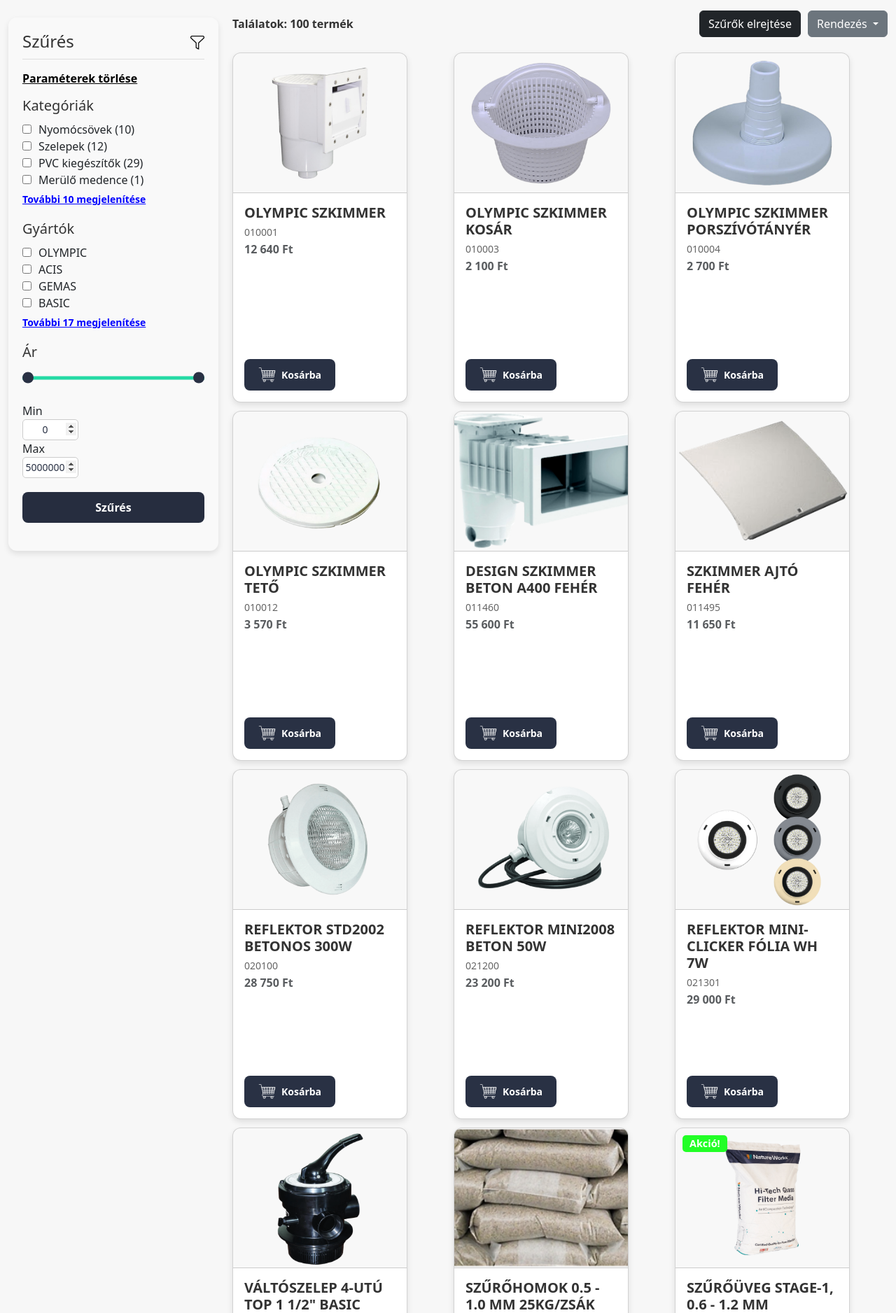
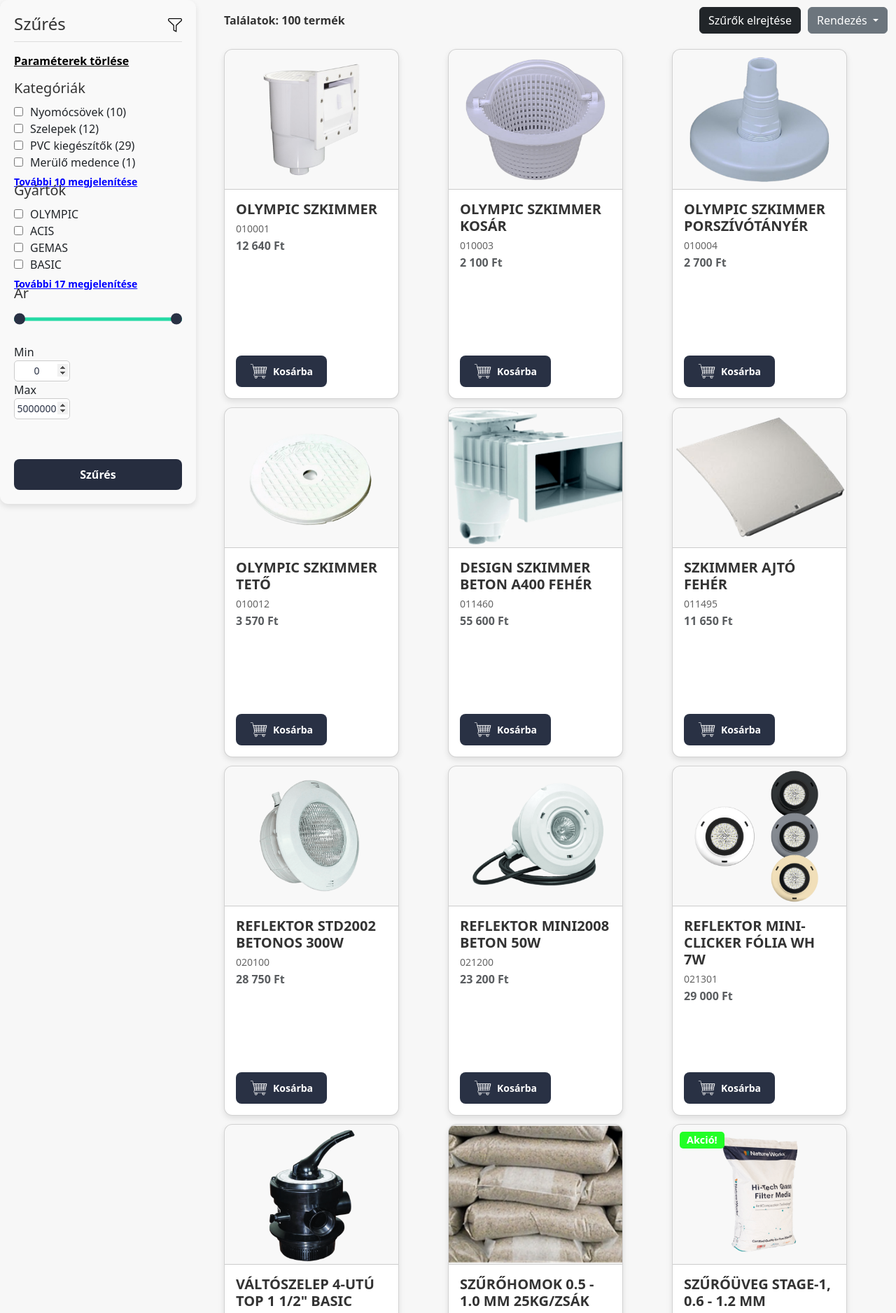
Before and after one commit to SzKaresz/PoolPalace, a PHP site: page /13c-szautner/php/termekek.php in a window 1280 px wide. Shown: the part 70-1946 px from the top of the page at 70% size. Run offline with PHP 8.4, Linux system fonts and the light colour scheme; data comes from the database, SQL or seed files in the repository; some libraries are stand-ins or nearby versions.

Commit message:
finomitasok

```diff
--- a/files/css/navbar.css
+++ b/files/css/navbar.css
@@ -45,7 +45,7 @@
 
 @media (min-width: 1500px) {
     body {
-        padding-top: 85px;
+        padding-top: 80px;
     }
 
     .navbar {
@@ -97,7 +97,7 @@
 
 @media (min-width: 1200px) and (max-width: 1499px) {
     body {
-        padding-top: 75px;
+        padding-top: 70px;
     }
 
     .navbar {
@@ -149,7 +149,7 @@
 
 @media (min-width: 460px) and (max-width: 1199px) {
     body {
-        padding-top: 65px;
+        padding-top: 60px;
     }
 
     .navbar {
@@ -223,7 +223,7 @@
 
 @media (max-width: 459px) {
     body {
-        padding-top: 65px;
+        padding-top: 60px;
     }
 
     .navbar {
--- a/files/css/termekek.css
+++ b/files/css/termekek.css
@@ -5,6 +5,11 @@ body {
     padding: 0;
     width: 100%;
     box-sizing: border-box;
+}
+
+#kontener {
+    padding: 0;
+    padding-right: calc(var(--bs-gutter-x)* .5);
 }
 
 /* Fő konténer */
@@ -19,8 +24,8 @@ body {
 
 #szuro-container {
     opacity: 1;
-    position: sticky; /* Rögzített pozíció a görgetés során */
-    top: 20px; /* Mindig a képernyő tetejéhez igazodik */
+    position: fixed;
+    left: 0;
     flex: 0 0 300px;
     max-width: 300px;
     min-width: 280px;
@@ -29,25 +34,28 @@ body {
     box-shadow: 0 4px 8px rgba(0, 0, 0, 0.1);
     padding: 20px;
     box-sizing: border-box;
-    margin-top: 20px;
-    height: fit-content; /* Csak akkora, amekkora szükséges */
-    transform: translateX(0);
+    height: calc(100vh - 80px);
+    display: flex;
+    flex-direction: column;
+    justify-content: space-between;
+    overflow-y: auto;
     transition: transform 0.5s ease-in-out, opacity 0.5s ease-in-out, height 0.5s ease-in-out;
 }
 
-/* Szűrő elrejtése asztali nézetben */
 #szuro-container.hidden {
     opacity: 0;
     transform: translateX(-100%);
+    transition: transform 0.5s ease-in-out, opacity 0.5s ease-in-out;
 }
 
-/* Visszajövő állapot */
 #szuro-container.show {
     opacity: 1;
     transform: translateX(0);
+    height: calc(100vh - 80px);
+    transition: transform 0.5s ease-in-out, opacity 0.5s ease-in-out;
 }
 
-/* Kártyák konténerének animációja */
+/* Ha a szűrő látható, a kártyák figyelembe veszik a szélességét */
 #kartyak-container {
     flex: 1;
     display: flex;
@@ -55,13 +63,15 @@ body {
     gap: 12px;
     justify-content: center;
     align-items: center;
-    transition: width 0.5s ease-in-out;
-    width: calc(100% - 320px); /* Figyelembe veszi a szűrő méretét */
+    transition: all 0.5s ease-in-out; /* Animáció a szélesség változására */
+    width: calc(100% - 320px);
+    margin-left: 320px;
 }
 
-/* Ha a szűrőpanel rejtve van, a kártyák kitöltik a teljes szélességet */
+/* Ha a szűrő eltűnik, a kártyák teljes szélességet kapnak */
 #kartyak-container.expanded {
     width: 100%;
+    margin-left: 15px;
 }
 
 /* Kártyák konténer */
@@ -253,9 +263,47 @@ input[type="range"]::-moz-range-thumb {
     transform: scale(1.1);
 }
 
-/* Szűrő szektorok */
+#szuro-container {
+    display: flex;
+    flex-direction: column;
+    height: calc(100vh - 80px); /* A navbar magasságának levonása */
+    overflow-y: auto;
+}
+
+/* Szűrő tartalom megfelelő elosztása */
+.szuroContent {
+    display: flex;
+    flex-direction: column;
+    flex-grow: 1;
+    justify-content: space-between;
+    min-height: max-content; /* Biztosítjuk, hogy a teljes teret kitöltse */
+    transition: all 0.3s ease-in-out;
+}
+
+/* Szűrő szektorok egységes elosztása */
 .szuroSector {
-    margin-bottom: 20px;
+    flex: 1;
+    display: flex;
+    flex-direction: column;
+    justify-content: space-between;
+    min-height: 0; /* Fontos! Megakadályozza az összenyomódást */
+    transition: all 0.3s ease-in-out;
+}
+
+/* Szűrőpanel visszatérési állapotának helyes beállítása */
+#szuro-container.show .szuroContent {
+    justify-content: space-between;
+}
+
+.szuroSector:last-child {
+    margin-top: auto;
+}
+
+#szures_form {
+    display: flex;
+    flex-direction: column;
+    justify-content: space-between;
+    flex-grow: 1;
 }
 
 /* Ár szűrő */
@@ -316,6 +364,8 @@ input[type='range'] {
     font-weight: 600;
     cursor: pointer;
     transition: background-color 0.3s ease;
+    margin-top: auto; /* Mindig a szűrőpanel aljára kerül */
+    align-self: stretch;
 }
 
 #szures_button:hover {
@@ -395,17 +445,22 @@ a:hover {
     }
 
     #szuro-container {
-        opacity: 0;
-        transform: translateY(-100%);
         position: relative;
         width: 100%;
         max-width: 100%;
+        height: auto;
         top: 0;
         left: 0;
-        z-index: 999;
         box-shadow: 0 4px 12px rgba(0, 0, 0, 0.2);
-        transition: transform 0.4s ease-in-out, opacity 0.4s ease-in-out;
+        transform: translateY(-100%);
+        opacity: 0;
         display: none;
+    }
+
+    #szuro-container.show {
+        opacity: 1;
+        transform: translateY(0);
+        display: block;
     }
 
     /* Kis képernyőn alapból el van rejtve */
@@ -414,15 +469,9 @@ a:hover {
         transform: translateY(-100%);
     }
 
-    /* Megjelenéskor visszacsúszik */
-    #szuro-container.show {
-        opacity: 1;
-        transform: translateY(0);
-        display: block;
-    }
-
     #kartyak-container {
         width: 100%;
+        margin-left: 0;
     }
 
     .row {
--- a/files/js/termekek.js
+++ b/files/js/termekek.js
@@ -11,12 +11,14 @@ const szuresButton = document.getElementById("szures-button");
 document.addEventListener("DOMContentLoaded", function () {
     const szuroButton = document.getElementById("szures-button");
     const szuroContainer = document.getElementById("szuro-container");
+    const kartyakContainer = document.getElementById("kartyak-container");
+    const szuroContent = document.querySelector(".szuroContent");
+    const szuroSectors = document.querySelectorAll(".szuroSector");
 
-    // Alapállapot: ha kis képernyő, akkor legyen rejtve
-    let szuroLathato = !(window.innerWidth <= 1200); // Kis képernyőn false, nagy képernyőn true
+    let szuroLathato = !(window.innerWidth <= 1200);
 
     if (window.innerWidth <= 1200) {
-        szuroContainer.style.display = "none"; // Az elején teljesen rejtve
+        szuroContainer.style.display = "none";
         szuroButton.innerText = "Szűrők megjelenítése";
     } else {
         szuroButton.innerText = "Szűrők elrejtése";
@@ -24,13 +26,9 @@ document.addEventListener("DOMContentLoaded", function () {
 
     szuroButton.addEventListener("click", function () {
         if (szuroLathato) {
-            // Ha mobilnézet, felfelé csúszik, ha asztali, balra
-            if (window.innerWidth <= 1200) {
-                szuroContainer.style.transform = "translateY(-100%)";
-            } else {
-                szuroContainer.style.transform = "translateX(-100%)";
-            }
+            szuroContainer.style.transform = "translateX(-100%)";
             szuroContainer.style.opacity = "0";
+            kartyakContainer.classList.add("expanded");
 
             setTimeout(() => {
                 szuroContainer.style.display = "none";
@@ -39,14 +37,19 @@ document.addEventListener("DOMContentLoaded", function () {
             szuroButton.innerText = "Szűrők megjelenítése";
         } else {
             szuroContainer.style.display = "block";
+
             setTimeout(() => {
                 szuroContainer.style.opacity = "1";
-                szuroContainer.style.height = "auto"; // Automatikus magasság beállítás
-                if (window.innerWidth <= 1200) {
-                    szuroContainer.style.transform = "translateY(0)";
-                } else {
-                    szuroContainer.style.transform = "translateX(0)";
-                }
+                szuroContainer.style.transform = "translateX(0)";
+                kartyakContainer.classList.remove("expanded");
+
+                // **Itt jön a lényeg:** Késleltetéssel kényszerítjük az újrarenderelést
+                setTimeout(() => {
+                    szuroContent.style.justifyContent = "space-between";
+                    szuroSectors.forEach(sector => {
+                        sector.style.justifyContent = "space-evenly";
+                    });
+                }, 300);
             }, 50);
 
             szuroButton.innerText = "Szűrők elrejtése";
--- a/files/php/termekek.php
+++ b/files/php/termekek.php
@@ -33,14 +33,14 @@ ob_start();
                 </div>
                 <div class="szuroContent">
                     <a href="javascript:void(0)" id="clear-filters" class="clear-filters-link">Paraméterek törlése</a>
-                    <div class="szuroSector">
-                        <div id="kategoriak"></div>
-                    </div>
-                    <form action="" method="post">
-                        <div class="szuroSector">
+                    <form id="szures_form" method="post">
+                        <div class="szuroSector kategoriak">
+                            <div id="kategoriak"></div>
+                        </div>
+                        <div class="szuroSector gyartok">
                             <div id="gyartok"></div>
                         </div>
-                        <div class="szuroSector">
+                        <div class="szuroSector ar">
                             <div id="ar">
                                 <h6>Ár</h6>
                                 <div class="range_container">
```
